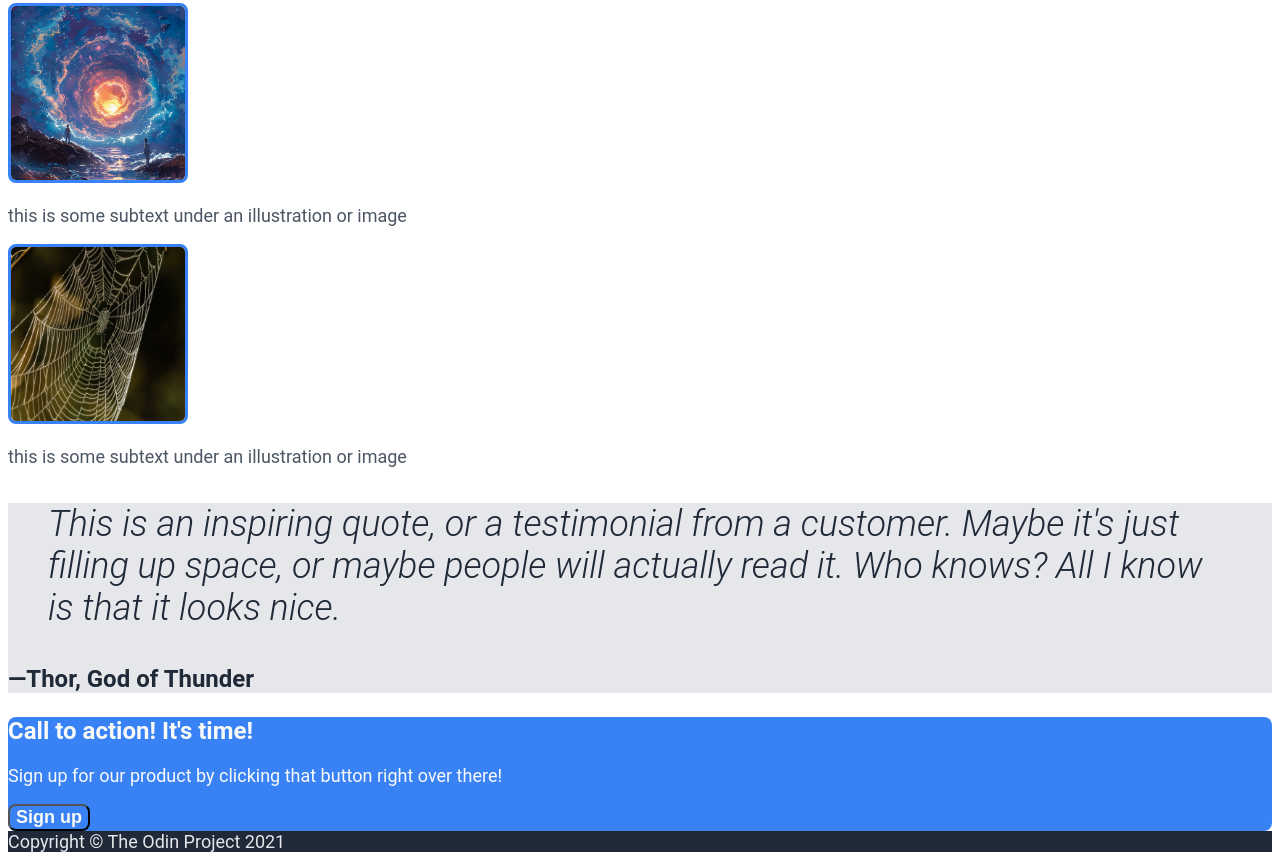
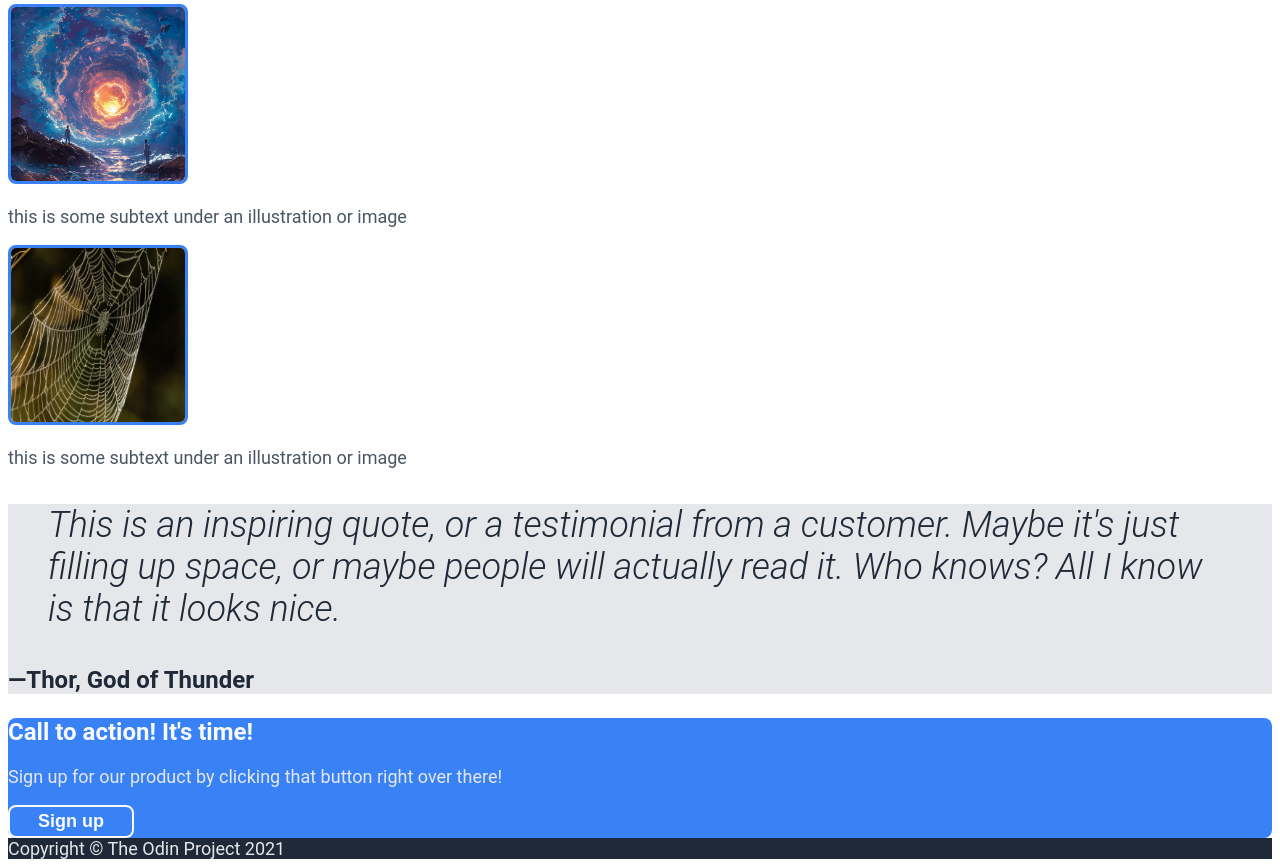
Before and after one commit to vorpalbullet/landing_page, a plain HTML site: page index.html in a window 1280 px wide. Shown: the part 1146-2013 px from the top of the page. Drawn offline with Linux system fonts and the light colour scheme.

Commit message:
Style buttons

```diff
--- a/css/styles.css
+++ b/css/styles.css
@@ -1,9 +1,6 @@
 /* TODO:
    [ ] flex layout
    [ ] size images
-   [ ] style buttons
-     [ ] padding
-     [ ] remove border
 */
 
 * {
@@ -12,6 +9,10 @@
 
 body {
   font-family: Roboto, sans-serif;
+}
+
+button {
+  padding: 4px 28px;
 }
 
 button,
@@ -53,12 +54,13 @@ button {
 
 .hero-heading,
 .logo,
-.call-to-action,
+.call-to-action-heading,
 button {
   color: #F9FAF8;
 }
 
 .hero-subtext,
+.call-to-action-text,
 footer,
 header a {
   color: #E5E7EB;
@@ -114,8 +116,13 @@ a {
 
 }
 
-button {
+.hero button {
+  border-width: 0;
+}
 
+.call-to-action button {
+  border-style: solid;
+  border-color: #F9FAF8;
 }
 
 .hero-image {
```
